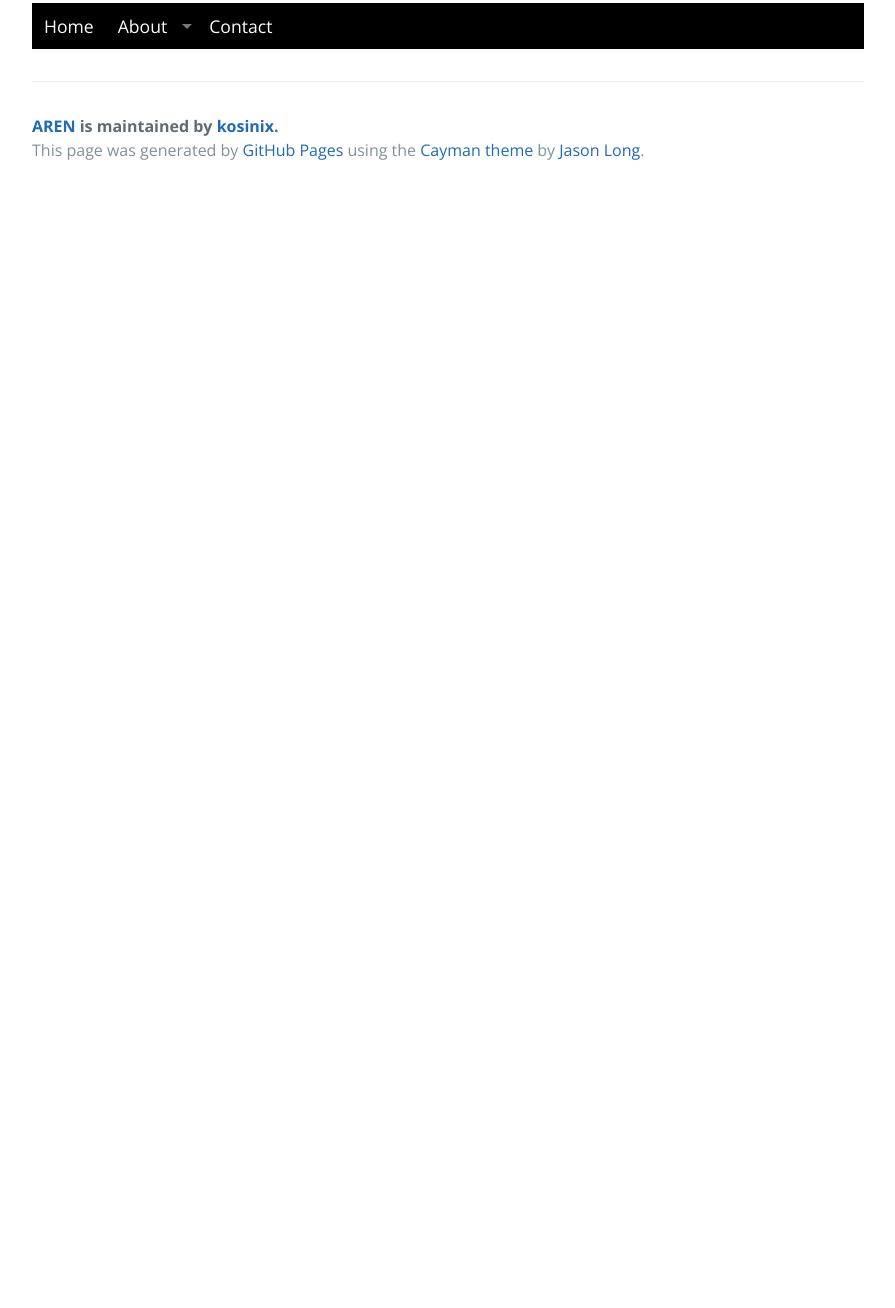
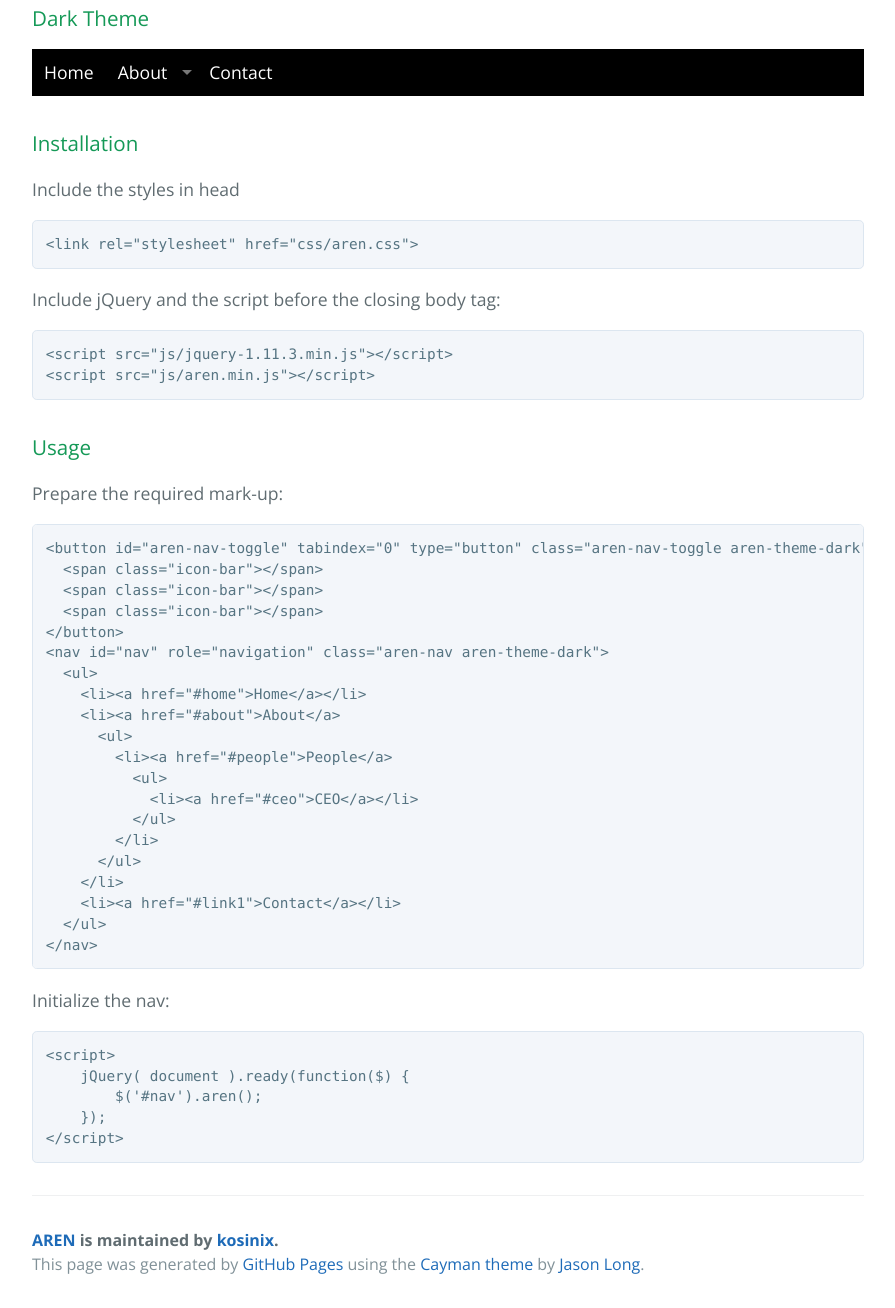
Before and after one commit to kosinix/aren, a plain HTML site: page index.html in a window 1280 px wide. Shown: the part 412-1720 px from the top of the page, without its empty margins (192-1087 px from the left). Before the commit the page ends 800 px from the top, so only its background shows below. Drawn offline with nearby package versions, Linux system fonts and the light colour scheme.

Commit message:
Updated index

```diff
--- a/index.html
+++ b/index.html
@@ -20,6 +20,7 @@
     </section>
 
     <section class="main-content">
+      <h3>Dark Theme</h3>
       <div class="navbar">
         <button id="aren-nav-toggle" tabindex="0" type="button" class="aren-nav-toggle aren-theme-dark" data-target="#nav" aria-controls="nav">
           <span class="icon-bar"></span>
@@ -54,6 +55,47 @@
         </nav>
       </div>
 
+      <h3>Installation</h3>
+      <p>Include the styles in head</p>
+      <pre>
+&lt;link rel="stylesheet" href="css/aren.css"&gt;</pre>
+
+      <p>Include jQuery and the script before the closing body tag:</p>
+    <pre>
+&lt;script src="js/jquery-1.11.3.min.js">&lt;/script>
+&lt;script src="js/aren.min.js">&lt;/script></pre>
+
+      <h3>Usage</h3>
+      <p>Prepare the required mark-up:</p>
+    <pre>
+&lt;button id="aren-nav-toggle" tabindex="0" type="button" class="aren-nav-toggle aren-theme-dark" data-target="#nav" aria-controls="nav"&gt;
+  &lt;span class="icon-bar"&gt;&lt;/span&gt;
+  &lt;span class="icon-bar"&gt;&lt;/span&gt;
+  &lt;span class="icon-bar"&gt;&lt;/span&gt;
+&lt;/button&gt;
+&lt;nav id="nav" role="navigation" class="aren-nav aren-theme-dark"&gt;
+  &lt;ul&gt;
+    &lt;li&gt;&lt;a href="#home"&gt;Home&lt;/a&gt;&lt;/li&gt;
+    &lt;li&gt;&lt;a href="#about"&gt;About&lt;/a&gt;
+      &lt;ul&gt;
+        &lt;li&gt;&lt;a href="#people"&gt;People&lt;/a&gt;
+          &lt;ul&gt;
+            &lt;li&gt;&lt;a href="#ceo"&gt;CEO&lt;/a&gt;&lt;/li&gt;
+          &lt;/ul&gt;
+        &lt;/li&gt;
+      &lt;/ul&gt;
+    &lt;/li&gt;
+    &lt;li&gt;&lt;a href="#link1"&gt;Contact&lt;/a&gt;&lt;/li&gt;
+  &lt;/ul&gt;
+&lt;/nav&gt;</pre>
+
+      <p>Initialize the nav:</p>
+    <pre>
+&lt;script>
+    jQuery( document ).ready(function($) {
+        $('#nav').aren();
+    });
+&lt;/script></pre>
 
       <footer class="site-footer">
         <span class="site-footer-owner"><a href="https://github.com/kosinix/aren">AREN </a> is maintained by <a href="https://github.com/kosinix">kosinix</a>.</span>
```
